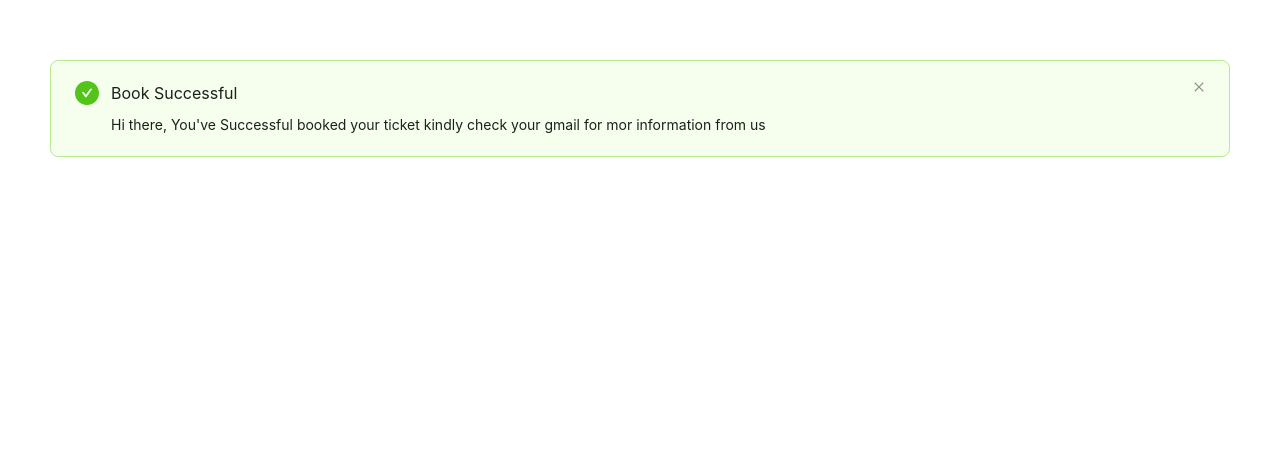
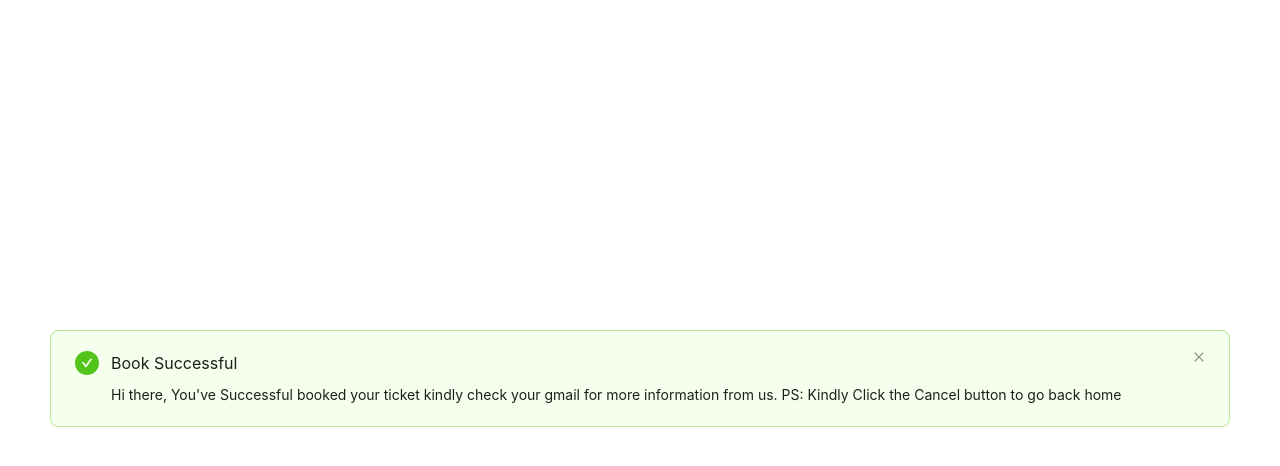
Before and after one commit to DevOlagboye/Aviation-Landpage, a React (Create React App) app: page /success in a window 1280 px wide. Shown: the part 310-776 px from the top of the page. Built offline with nearby package versions, Linux system fonts and the light colour scheme.

Commit message:
Added the Success message as well the navigation back home

```diff
--- a/src/Components/SuccessPage/SuccessPage.jsx
+++ b/src/Components/SuccessPage/SuccessPage.jsx
@@ -12,7 +12,8 @@ const SuccessPage = () => {
     <div className='success-container'>
          <Alert className='success-alert' onClose={handleClose}
       message="Book Successful"
-      description="Hi there, You've Successful booked your ticket kindly check your gmail for mor information from us"
+      description="Hi there, You've Successful booked your ticket kindly check your gmail for more information from us.
+      PS: Kindly Click the Cancel button to go back home"
       type="success"
       showIcon
       closable
--- a/src/Components/SuccessPage/SucessPage.css
+++ b/src/Components/SuccessPage/SucessPage.css
@@ -3,5 +3,5 @@
 }
 
 .success-alert {
-    margin-top: 40vh;
+    margin-top: 50%;
 }
```
